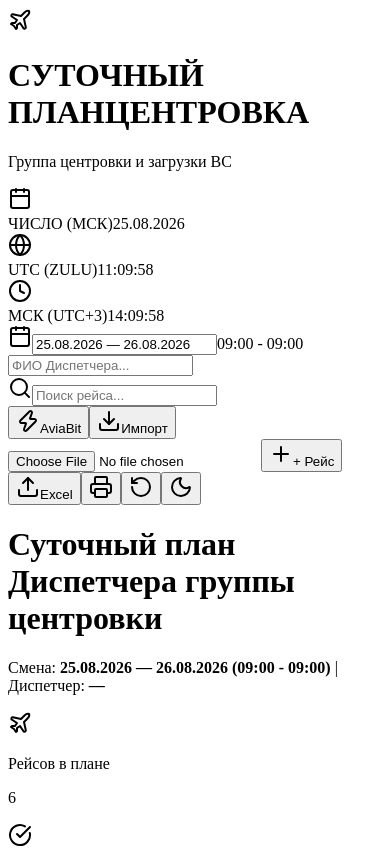
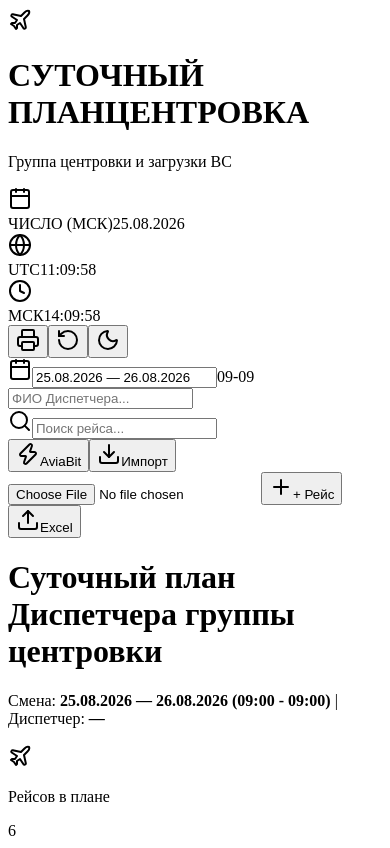
Before and after one commit to kekc85/plan, a React (Vite) app in the folder web_app/: page / in a window 390 px wide. Shown: the top 848 px of the page. Built offline with nearby package versions, Linux system fonts and the light colour scheme; the HTML template or start-up script is replaced by a standard one.

Commit message:
адаптивность: комплексная оптимизация интерфейса и таблицы под мобильные устройства и планшеты

```diff
--- a/web_app/src/components/FlightRow.jsx
+++ b/web_app/src/components/FlightRow.jsx
@@ -216,7 +216,7 @@ export default function FlightRow({
     >
       {/* 1. Drag Handle & Index */}
       <td
-        className="py-2.5 px-1 text-center whitespace-nowrap no-print w-8 hover:bg-slate-200/50 dark:hover:bg-slate-700/50 transition-colors"
+        className="sticky left-0 z-20 py-2.5 px-1 text-center whitespace-nowrap no-print w-8 min-w-[32px] bg-inherit hover:bg-slate-200/50 dark:hover:bg-slate-700/50 transition-colors shadow-[1px_0_0_0_#cbd5e1] dark:shadow-[1px_0_0_0_#334155]"
         title="Хватайте и перетаскивайте в любое место"
       >
         <div className="flex items-center justify-center gap-0.5">
@@ -226,7 +226,7 @@ export default function FlightRow({
       </td>
 
       {/* 2. № Рейса */}
-      <td className="py-2.5 px-1 font-mono font-extrabold text-base text-sky-700 dark:text-sky-400 whitespace-nowrap min-w-[82px] text-center">
+      <td className="sticky left-8 z-20 py-2.5 px-1 font-mono font-extrabold text-base text-sky-700 dark:text-sky-400 whitespace-nowrap min-w-[82px] text-center bg-inherit shadow-[2px_0_5px_-2px_rgba(0,0,0,0.15)]">
         <input
           type="text"
           value={flight.flight || ''}
--- a/web_app/src/components/Header.jsx
+++ b/web_app/src/components/Header.jsx
@@ -97,84 +97,118 @@ export default function Header({
   };
 
   return (
-    <header className="bg-white/95 dark:bg-slate-950/95 border-b border-slate-200 dark:border-slate-800 backdrop-blur-md sticky top-0 z-30 px-3 lg:px-6 py-2.5 no-print shadow-sm">
-      <div className="max-w-[1920px] mx-auto flex flex-col 2xl:flex-row items-center justify-between gap-3">
+    <header className="bg-white/95 dark:bg-slate-950/95 border-b border-slate-200 dark:border-slate-800 backdrop-blur-md sticky top-0 z-30 px-2.5 sm:px-4 lg:px-6 py-2 no-print shadow-sm">
+      <div className="max-w-[1920px] mx-auto flex flex-col gap-2.5">
 
-        {/* Left: Branding + Space + Clocks + Current Date */}
-        <div className="flex items-center gap-4 w-full 2xl:w-auto justify-between 2xl:justify-start">
+        {/* Row 1: Brand + Clocks + Quick Actions */}
+        <div className="flex flex-wrap items-center justify-between gap-2">
+
           {/* Бренд */}
-          <div className="flex items-center gap-2.5 pr-1">
-            <div className="flex items-center justify-center w-9 h-9 rounded-xl bg-sky-500/10 border border-sky-500/30 text-sky-600 dark:text-sky-400 shadow-sm shadow-sky-500/10">
-              <Plane className="w-5 h-5 rotate-45" />
+          <div className="flex items-center gap-2">
+            <div className="flex items-center justify-center w-8 h-8 sm:w-9 sm:h-9 rounded-xl bg-sky-500/10 border border-sky-500/30 text-sky-600 dark:text-sky-400 shadow-sm shadow-sky-500/10">
+              <Plane className="w-4 h-4 sm:w-5 sm:h-5 rotate-45" />
             </div>
             <div>
               <div className="flex items-center gap-1.5">
-                <h1 className="text-base font-extrabold tracking-tight text-slate-900 dark:text-white flex items-center gap-1.5">
+                <h1 className="text-sm sm:text-base font-extrabold tracking-tight text-slate-900 dark:text-white flex items-center gap-1.5">
                   СУТОЧНЫЙ ПЛАН
-                  <span className="text-[10px] px-1.5 py-0.5 rounded font-mono font-bold bg-sky-500/15 text-sky-700 dark:text-sky-300 border border-sky-500/30">
+                  <span className="text-[9px] sm:text-[10px] px-1.5 py-0.5 rounded font-mono font-bold bg-sky-500/15 text-sky-700 dark:text-sky-300 border border-sky-500/30">
                     ЦЕНТРОВКА
                   </span>
                 </h1>
               </div>
-              <p className="text-[10px] text-slate-500 dark:text-slate-400 leading-none mt-0.5 font-medium">
+              <p className="text-[9px] sm:text-[10px] text-slate-500 dark:text-slate-400 leading-none mt-0.5 font-medium hidden xs:block">
                 Группа центровки и загрузки ВС
               </p>
             </div>
           </div>
 
           {/* ТЕКУЩЕЕ ЧИСЛО КРУПНО, ЧАСЫ UTC И МСК */}
-          <div className="flex items-center gap-2 pl-2 border-l border-slate-200 dark:border-slate-800">
+          <div className="flex flex-wrap items-center gap-1.5 sm:gap-2">
             {/* ТЕКУЩЕЕ ЧИСЛО КРУПНО */}
-            <div className="flex items-center gap-2 bg-gradient-to-r from-sky-50 to-blue-50 dark:from-slate-900 dark:to-slate-850 border border-sky-300 dark:border-sky-500/40 rounded-xl px-3 py-1 shadow-sm">
-              <Calendar className="w-4 h-4 text-sky-600 dark:text-sky-400" />
+            <div className="flex items-center gap-1.5 bg-gradient-to-r from-sky-50 to-blue-50 dark:from-slate-900 dark:to-slate-850 border border-sky-300 dark:border-sky-500/40 rounded-xl px-2 sm:px-3 py-1 shadow-sm">
+              <Calendar className="w-3.5 h-3.5 text-sky-600 dark:text-sky-400 shrink-0" />
               <div className="flex flex-col">
-                <span className="text-[9px] uppercase font-extrabold text-sky-800 dark:text-sky-400 tracking-wider leading-none">ЧИСЛО (МСК)</span>
-                <span className="font-mono text-base font-black text-sky-700 dark:text-sky-300 tracking-wide leading-tight">
+                <span className="text-[8px] sm:text-[9px] uppercase font-extrabold text-sky-800 dark:text-sky-400 tracking-wider leading-none">ЧИСЛО (МСК)</span>
+                <span className="font-mono text-xs sm:text-sm font-black text-sky-700 dark:text-sky-300 tracking-wide leading-tight">
                   {currentDateStr || '--.--.----'}
                 </span>
               </div>
             </div>
 
             {/* UTC */}
-            <div className="flex items-center gap-1.5 bg-emerald-50/90 dark:bg-slate-900/90 border border-emerald-300 dark:border-emerald-500/40 rounded-lg px-2.5 py-1 shadow-sm">
-              <Globe className="w-4 h-4 text-emerald-600 dark:text-emerald-400 animate-pulse" />
+            <div className="flex items-center gap-1 bg-emerald-50/90 dark:bg-slate-900/90 border border-emerald-300 dark:border-emerald-500/40 rounded-lg px-2 py-1 shadow-sm">
+              <Globe className="w-3.5 h-3.5 text-emerald-600 dark:text-emerald-400 animate-pulse shrink-0" />
               <div className="flex flex-col">
-                <span className="text-[9px] uppercase font-extrabold text-emerald-800 dark:text-emerald-400/80 tracking-wider leading-none">UTC (ZULU)</span>
-                <span className="font-mono text-sm font-extrabold text-emerald-700 dark:text-emerald-300 tracking-wider leading-tight">
+                <span className="text-[8px] sm:text-[9px] uppercase font-extrabold text-emerald-800 dark:text-emerald-400/80 tracking-wider leading-none">UTC</span>
+                <span className="font-mono text-xs sm:text-sm font-extrabold text-emerald-700 dark:text-emerald-300 tracking-wider leading-tight">
                   {utcTime || '--:--:--'}
                 </span>
               </div>
             </div>
 
             {/* МСК */}
-            <div className="flex items-center gap-1.5 bg-amber-50/90 dark:bg-slate-900/90 border border-amber-300 dark:border-amber-500/40 rounded-lg px-2.5 py-1 shadow-sm">
-              <Clock className="w-4 h-4 text-amber-600 dark:text-amber-400" />
+            <div className="flex items-center gap-1 bg-amber-50/90 dark:bg-slate-900/90 border border-amber-300 dark:border-amber-500/40 rounded-lg px-2 py-1 shadow-sm">
+              <Clock className="w-3.5 h-3.5 text-amber-600 dark:text-amber-400 shrink-0" />
               <div className="flex flex-col">
-                <span className="text-[9px] uppercase font-extrabold text-amber-800 dark:text-amber-400/80 tracking-wider leading-none">МСК (UTC+3)</span>
-                <span className="font-mono text-sm font-extrabold text-amber-700 dark:text-amber-300 tracking-wider leading-tight">
+                <span className="text-[8px] sm:text-[9px] uppercase font-extrabold text-amber-800 dark:text-amber-400/80 tracking-wider leading-none">МСК</span>
+                <span className="font-mono text-xs sm:text-sm font-extrabold text-amber-700 dark:text-amber-300 tracking-wider leading-tight">
                   {mskTime || '--:--:--'}
                 </span>
               </div>
             </div>
           </div>
+
+          {/* Quick icon toggles */}
+          <div className="flex items-center gap-1">
+            {/* Печать А4 */}
+            <button
+              onClick={() => window.print()}
+              className="p-1.5 sm:p-2 bg-slate-100 dark:bg-slate-800 hover:bg-slate-200 dark:hover:bg-slate-700 text-slate-700 dark:text-slate-200 border border-slate-300 dark:border-slate-700 rounded-xl transition-all"
+              title="Печать листа смены (Альбом А4)"
+            >
+              <Printer className="w-3.5 h-3.5 sm:w-4 sm:h-4" />
+            </button>
+
+            {/* Сброс */}
+            <button
+              onClick={onResetShift}
+              className="p-1.5 sm:p-2 bg-slate-100 dark:bg-slate-800 hover:bg-rose-100 dark:hover:bg-rose-950/60 text-slate-500 dark:text-slate-400 hover:text-rose-600 dark:hover:text-rose-300 border border-slate-300 dark:border-slate-700 rounded-xl transition-all"
+              title="Сбросить журнал к началу"
+            >
+              <RotateCcw className="w-3.5 h-3.5 sm:w-4 sm:h-4" />
+            </button>
+
+            {/* Переключатель темы */}
+            <button
+              onClick={() => setIsDark(!isDark)}
+              className="p-1.5 sm:p-2 text-slate-600 dark:text-slate-400 hover:text-amber-500 dark:hover:text-amber-300 rounded-xl hover:bg-slate-100 dark:hover:bg-slate-800 transition-colors border border-slate-300 dark:border-slate-700/60"
+              title={isDark ? "Включить светлую тему" : "Включить темную тему"}
+            >
+              {isDark ? <Sun className="w-3.5 h-3.5 sm:w-4 sm:h-4" /> : <Moon className="w-3.5 h-3.5 sm:w-4 sm:h-4" />}
+            </button>
+          </div>
         </div>
 
-        {/* Middle: Shift Interval, Dispatcher & Search */}
-        <div className="flex flex-wrap items-center gap-2 w-full 2xl:w-auto justify-start 2xl:justify-center">
+        {/* Row 2: Shift Interval + Dispatcher + Search + Action Buttons */}
+        <div className="flex flex-wrap items-center justify-between gap-2 pt-1 border-t border-slate-200/80 dark:border-slate-800/80">
+
+          {/* Shift info & Search */}
+          <div className="flex flex-wrap items-center gap-1.5 sm:gap-2 flex-1 min-w-[280px]">
             {/* Интервал дат смены */}
-          <div className="flex items-center gap-1.5 bg-slate-50 dark:bg-slate-800/90 border border-slate-300 dark:border-slate-700 rounded-xl px-2.5 py-1.5 text-xs text-slate-800 dark:text-slate-200 shadow-sm">
-            <Calendar className="w-3.5 h-3.5 text-slate-500 dark:text-slate-400" />
+            <div className="flex items-center gap-1 bg-slate-50 dark:bg-slate-800/90 border border-slate-300 dark:border-slate-700 rounded-xl px-2 py-1.5 text-xs text-slate-800 dark:text-slate-200 shadow-sm grow sm:grow-0">
+              <Calendar className="w-3.5 h-3.5 text-slate-500 dark:text-slate-400 shrink-0" />
               <input
                 type="text"
                 value={shiftInfo.date_interval || shiftInfo.date || ''}
                 onChange={handleDateChange}
                 onFocus={(e) => e.target.select()}
-              placeholder="260826 -> 26.08.2026 — 27.08.2026"
-              className="bg-transparent font-mono font-extrabold focus:outline-none w-48 text-sky-700 dark:text-sky-300 text-xs"
+                placeholder="260826 -> 26.08 — 27.08"
+                className="bg-transparent font-mono font-extrabold focus:outline-none w-36 sm:w-44 text-sky-700 dark:text-sky-300 text-xs"
                 title="Введите число (например 260826)"
               />
-            <span className="text-[10px] font-mono px-1.5 py-0.5 bg-slate-200 dark:bg-slate-700 rounded-md text-slate-800 dark:text-slate-200 font-bold">
-              09:00 - 09:00
+              <span className="text-[9px] font-mono px-1 py-0.5 bg-slate-200 dark:bg-slate-700 rounded text-slate-800 dark:text-slate-200 font-bold shrink-0">
+                09-09
               </span>
             </div>
 
@@ -184,43 +218,43 @@ export default function Header({
               value={shiftInfo.dispatcher || ''}
               onChange={(e) => setShiftInfo(prev => ({ ...prev, dispatcher: e.target.value }))}
               placeholder="ФИО Диспетчера..."
-            className="bg-slate-50 dark:bg-slate-800/90 border border-slate-300 dark:border-slate-700 rounded-xl px-2.5 py-1.5 text-xs text-slate-900 dark:text-slate-200 focus:outline-none w-36 placeholder:text-slate-400 font-medium shadow-sm"
+              className="bg-slate-50 dark:bg-slate-800/90 border border-slate-300 dark:border-slate-700 rounded-xl px-2.5 py-1.5 text-xs text-slate-900 dark:text-slate-200 focus:outline-none w-28 sm:w-36 placeholder:text-slate-400 font-medium shadow-sm grow sm:grow-0"
             />
 
             {/* Поиск рейса */}
-          <div className="relative flex items-center">
+            <div className="relative flex items-center grow sm:grow-0">
               <Search className="w-3.5 h-3.5 text-slate-400 absolute left-2.5 pointer-events-none" />
               <input
                 type="text"
                 value={searchQuery}
                 onChange={(e) => setSearchQuery(e.target.value)}
                 placeholder="Поиск рейса..."
-              className="bg-slate-50 dark:bg-slate-800/90 border border-slate-300 dark:border-slate-700 rounded-xl pl-8 pr-2.5 py-1.5 text-xs text-slate-900 dark:text-slate-200 focus:outline-none w-32 focus:w-44 transition-all placeholder:text-slate-400 font-medium shadow-sm"
+                className="bg-slate-50 dark:bg-slate-800/90 border border-slate-300 dark:border-slate-700 rounded-xl pl-8 pr-2.5 py-1.5 text-xs text-slate-900 dark:text-slate-200 focus:outline-none w-full sm:w-28 sm:focus:w-40 transition-all placeholder:text-slate-400 font-medium shadow-sm"
               />
             </div>
           </div>
 
-        {/* Right: Actions */}
-        <div className="flex items-center gap-1.5 w-full 2xl:w-auto justify-end">
+          {/* Action Buttons Toolbar */}
+          <div className="flex flex-wrap items-center gap-1.5 sm:gap-2">
 
             {/* КНОПКА 1: ЗАГРУЗКА ИЗ AVIABIT */}
             <button
               onClick={onOpenAviaBitModal}
-            className="flex items-center gap-1.5 bg-sky-600 hover:bg-sky-500 text-white text-xs font-extrabold px-3.5 py-1.5 rounded-xl shadow-sm transition-all active:scale-95 border border-sky-500"
+              className="flex items-center gap-1.5 bg-sky-600 hover:bg-sky-500 text-white text-xs font-extrabold px-3 py-1.5 rounded-xl shadow-sm transition-all active:scale-95 border border-sky-500"
               title="Загрузить расписание напрямую из AviaBit"
             >
               <Zap className="w-3.5 h-3.5 fill-current" />
               <span>AviaBit</span>
             </button>
 
-          {/* КНОПКА 2: ИМПОРТ EXCEL (Стрелочка вниз: загрузить в журнал) */}
+            {/* КНОПКА 2: ИМПОРТ EXCEL */}
             <button
               onClick={() => fileInputRef.current?.click()}
               className="flex items-center gap-1 bg-slate-100 dark:bg-slate-800 hover:bg-slate-200 dark:hover:bg-slate-700 text-slate-800 dark:text-slate-200 text-xs font-bold px-2.5 py-1.5 rounded-xl border border-slate-300 dark:border-slate-700 transition-all active:scale-95"
               title="Импортировать готовый файл расписания Excel (.xlsx)"
             >
               <Download className="w-3.5 h-3.5" />
-            <span className="hidden sm:inline">Импорт</span>
+              <span>Импорт</span>
             </button>
             <input
               type="file"
@@ -240,42 +274,17 @@ export default function Header({
               <span>+ Рейс</span>
             </button>
 
-          {/* КНОПКА 4: ЭКСПОРТ В EXCEL (Стрелочка вверх / выгрузка наружу) */}
+            {/* КНОПКА 4: ЭКСПОРТ В EXCEL */}
             <button
               onClick={onExportExcel}
               className="flex items-center gap-1 bg-emerald-700 hover:bg-emerald-600 text-white text-xs font-semibold px-2.5 py-1.5 rounded-xl shadow transition-all active:scale-95"
               title="Выгрузить журнал в Excel (.xlsx)"
             >
               <Upload className="w-3.5 h-3.5" />
-            <span className="hidden sm:inline">Excel</span>
+              <span>Excel</span>
             </button>
+          </div>
 
-          {/* Печать А4 */}
-          <button
-            onClick={() => window.print()}
-            className="flex items-center gap-1 bg-slate-100 dark:bg-slate-800 hover:bg-slate-200 dark:hover:bg-slate-700 text-slate-700 dark:text-slate-200 border border-slate-300 dark:border-slate-700 text-xs font-medium p-1.5 rounded-xl transition-all"
-            title="Печать листа смены (Альбом А4)"
-          >
-            <Printer className="w-3.5 h-3.5" />
-          </button>
-
-          {/* Сброс */}
-          <button
-            onClick={onResetShift}
-            className="flex items-center gap-1 bg-slate-100 dark:bg-slate-800 hover:bg-rose-100 dark:hover:bg-rose-950/60 text-slate-500 dark:text-slate-400 hover:text-rose-600 dark:hover:text-rose-300 border border-slate-300 dark:border-slate-700 text-xs font-medium p-1.5 rounded-xl transition-all"
-            title="Сбросить журнал к началу"
-          >
-            <RotateCcw className="w-3.5 h-3.5" />
-          </button>
-
-          {/* Переключатель темы */}
-          <button
-            onClick={() => setIsDark(!isDark)}
-            className="p-1.5 text-slate-600 dark:text-slate-400 hover:text-amber-500 dark:hover:text-amber-300 rounded-xl hover:bg-slate-100 dark:hover:bg-slate-800 transition-colors border border-slate-300 dark:border-slate-700/60"
-            title={isDark ? "Включить светлую тему" : "Включить темную тему"}
-          >
-            {isDark ? <Sun className="w-3.5 h-3.5" /> : <Moon className="w-3.5 h-3.5" />}
-          </button>
         </div>
 
       </div>
--- a/web_app/src/components/ShiftTable.jsx
+++ b/web_app/src/components/ShiftTable.jsx
@@ -46,8 +46,8 @@ export default function ShiftTable({
           {/* Table Header */}
           <thead className="sticky top-0 z-30 shadow-sm">
             <tr className="bg-slate-100 dark:bg-slate-900 text-slate-800 dark:text-slate-200 border-b border-slate-300 dark:border-slate-700 select-none text-xs">
-              <th className="sticky top-0 bg-slate-100 dark:bg-slate-900 z-30 py-3 px-1 text-center font-extrabold tracking-wider uppercase w-8 no-print shadow-sm">#</th>
-              <th className="sticky top-0 bg-slate-100 dark:bg-slate-900 z-30 py-3 px-1 font-extrabold tracking-wider uppercase w-20 min-w-[82px] shadow-sm">№ Рейса</th>
+              <th className="sticky top-0 left-0 z-40 bg-slate-100 dark:bg-slate-900 py-3 px-1 text-center font-extrabold tracking-wider uppercase w-8 min-w-[32px] no-print shadow-[1px_0_0_0_#cbd5e1] dark:shadow-[1px_0_0_0_#334155]">#</th>
+              <th className="sticky top-0 left-8 z-40 bg-slate-100 dark:bg-slate-900 py-3 px-1 font-extrabold tracking-wider uppercase w-20 min-w-[82px] shadow-[2px_0_5px_-2px_rgba(0,0,0,0.15)] text-center">№ Рейса</th>
               <th className="sticky top-0 bg-slate-100 dark:bg-slate-900 z-30 py-3 px-1.5 font-extrabold tracking-wider uppercase min-w-[125px] shadow-sm text-center">Маршрут</th>
               <th className="sticky top-0 bg-slate-100 dark:bg-slate-900 z-30 py-3 px-1 text-center font-extrabold tracking-wider uppercase min-w-[90px] text-amber-700 dark:text-amber-300 shadow-sm">
                 Время<br/>
--- a/web_app/src/components/SummaryStats.jsx
+++ b/web_app/src/components/SummaryStats.jsx
@@ -61,7 +61,7 @@ export default function SummaryStats({ flights }) {
       </div>
 
       {/* 5. Закрыто (LDM) */}
-      <div className="bg-white dark:bg-slate-900/80 border border-slate-200 dark:border-slate-800 rounded-xl p-2.5 flex items-center gap-2.5 shadow-sm">
+      <div className="bg-white dark:bg-slate-900/80 border border-slate-200 dark:border-slate-800 rounded-xl p-2.5 flex items-center gap-2.5 shadow-sm col-span-2 sm:col-span-1">
         <div className="p-1.5 rounded-lg bg-emerald-500/10 text-emerald-600 dark:text-emerald-400 border border-emerald-500/20">
           <ShieldCheck className="w-4 h-4" />
         </div>
```
Lines whose indentation alone changed are shown as unchanged.
